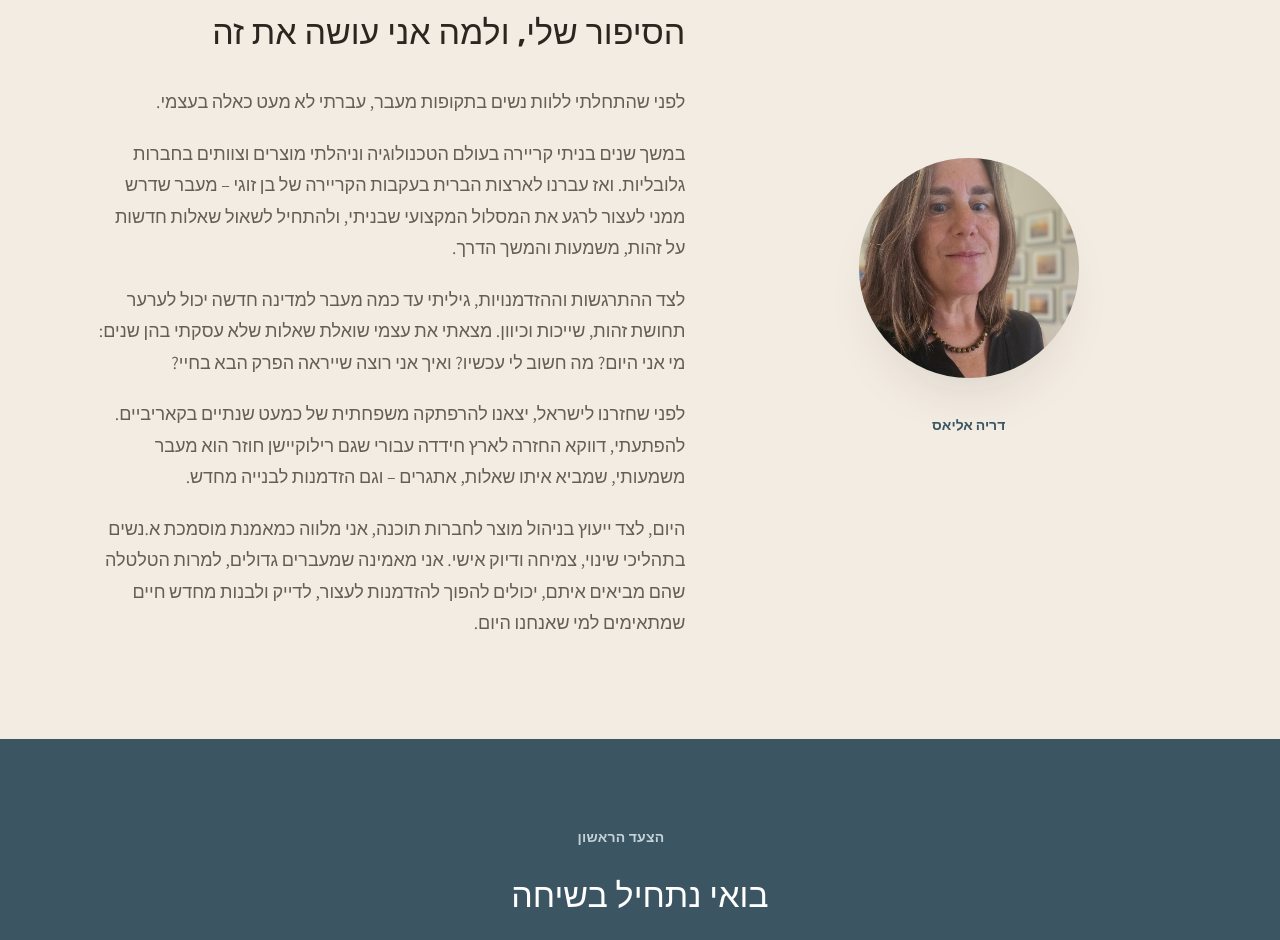
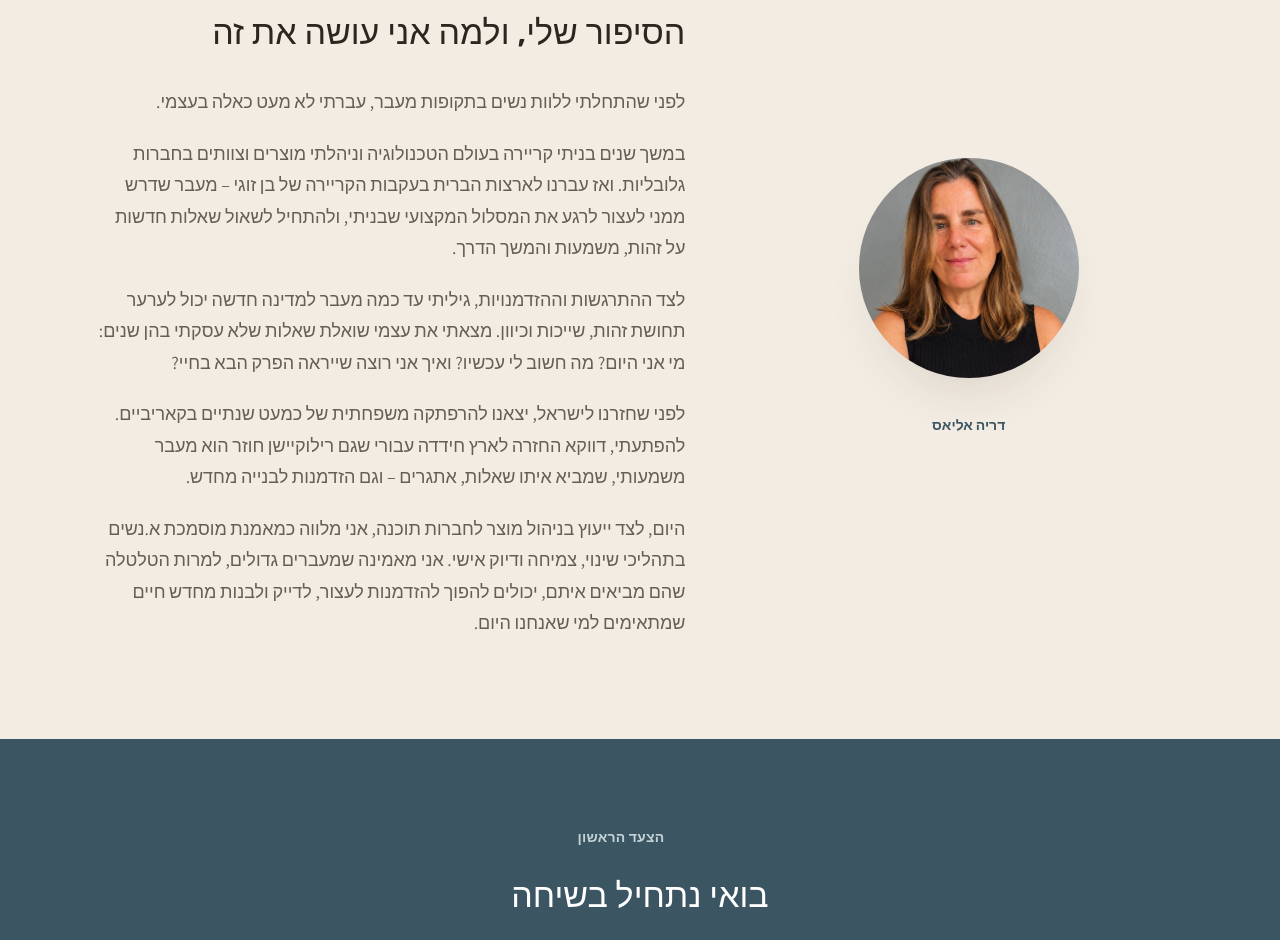
Before and after one commit to odarya/daryaelias-site, a plain HTML site: page relocation.html in a window 1280 px wide. Shown: the part 4537-5477 px from the top of the page. Drawn offline with Linux system fonts and the light colour scheme.

Commit message:
New profile photo

```diff
--- a/relocation.html
+++ b/relocation.html
@@ -870,7 +870,7 @@
     <div class="avatar-wrap reveal">
       <!-- תמונה אישית: darya.jpg חייבת להיות באותה תיקייה כמו index.html (וגם להיות מועלית ל-GitHub) -->
       <div class="avatar">
-        <img src="darya.jpg" alt="דריה, מאמנת ומנטורית, מייסדת מעבר">
+        <img src="darya-profile.jpg" alt="דריה אליאס, מאמנת, מייסדת מעבר" style="object-position:center 22%">
       </div>
       <p class="avatar-cap"><a href="index.html" style="color:var(--ocean-deep);font-weight:600">דריה אליאס</a></p>
     </div>
```
Also changed, not shown: index.html (+1 -1 lines), darya-profile.jpg (added).
